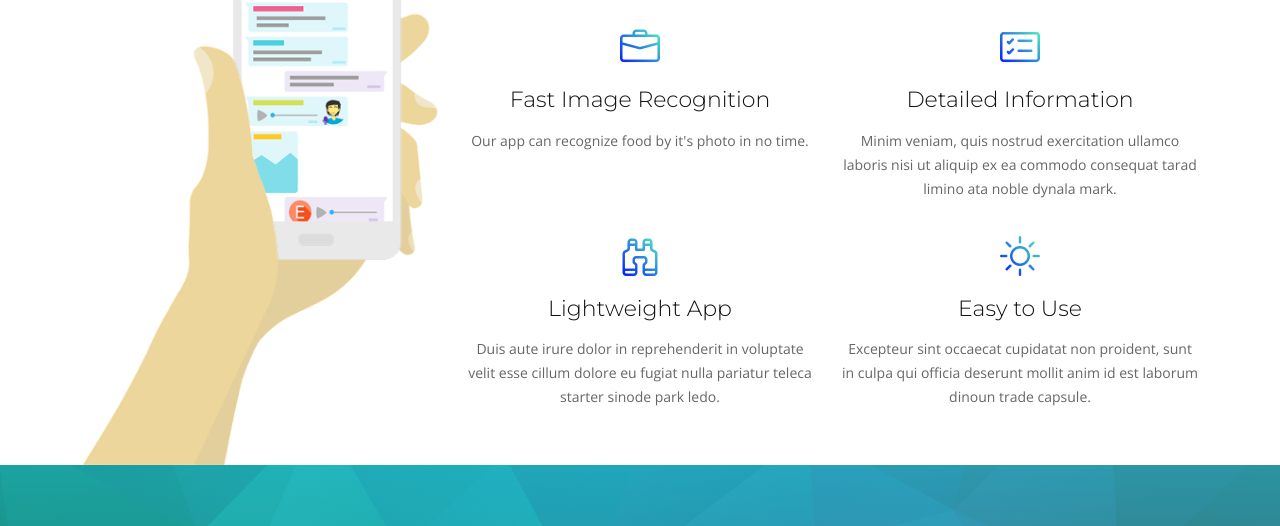
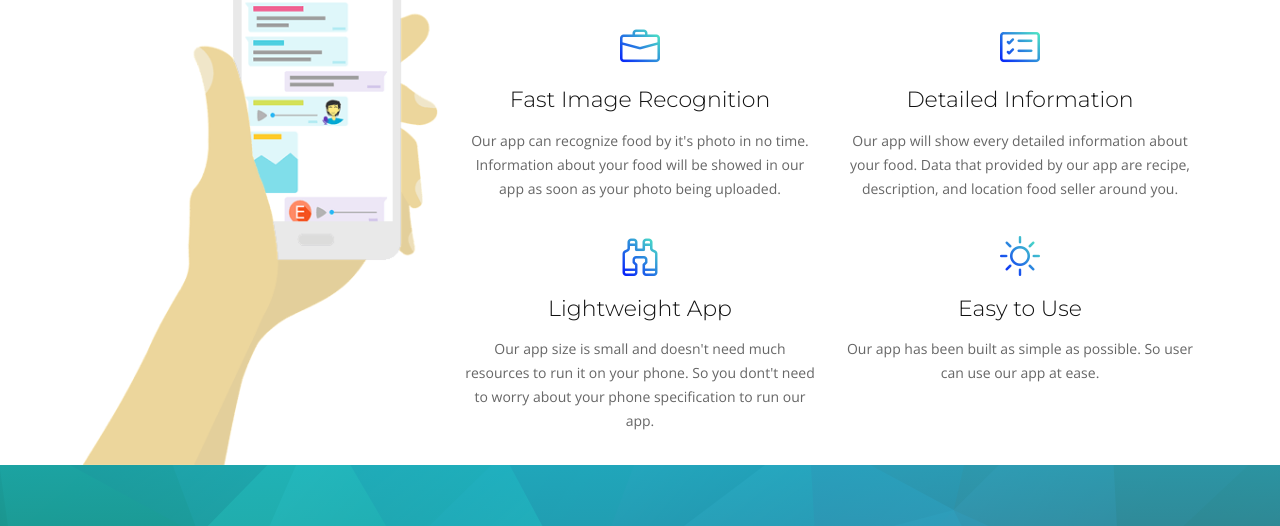
Before and after one commit to Foodictive/Foodictive-Web, a plain HTML site: page index.html in a window 1280 px wide. Shown: the part 1770-2296 px from the top of the page. Drawn offline with nearby package versions, Linux system fonts and the light colour scheme.

Commit message:
Changed the description on Product Features section

```diff
--- a/index.html
+++ b/index.html
@@ -170,22 +170,22 @@
               <div class="col-lg-6 col-md-6 box" data-aos="fade-up">
                 <div class="icon"><i class="bi bi-briefcase"></i></div>
                 <h4 class="title"><a href="">Fast Image Recognition</a></h4>
-                <p class="description">Our app can recognize food by it's photo in no time.</p>
+                <p class="description">Our app can recognize food by it's photo in no time. Information about your food will be showed in our app as soon as your photo being uploaded.</p>
               </div>
               <div class="col-lg-6 col-md-6 box" data-aos="fade-up">
                 <div class="icon"><i class="bi bi-card-checklist"></i></div>
                 <h4 class="title"><a href="">Detailed Information</a></h4>
-                <p class="description">Minim veniam, quis nostrud exercitation ullamco laboris nisi ut aliquip ex ea commodo consequat tarad limino ata noble dynala mark.</p>
+                <p class="description">Our app will show every detailed information about your food. Data that provided by our app are recipe, description, and location food seller around you.</p>
               </div>
               <div class="col-lg-6 col-md-6 box" data-aos="fade-up" dat-aos-delay="100">
                 <div class="icon"><i class="bi bi-binoculars"></i></div>
                 <h4 class="title"><a href="">Lightweight App</a></h4>
-                <p class="description">Duis aute irure dolor in reprehenderit in voluptate velit esse cillum dolore eu fugiat nulla pariatur teleca starter sinode park ledo.</p>
+                <p class="description">Our app size is small and doesn't need much resources to run it on your phone. So you dont't need to worry about your phone specification to run our app.</p>
               </div>
               <div class="col-lg-6 col-md-6 box" data-aos="fade-up" data-aos-delay="100">
                 <div class="icon"><i class="bi bi-brightness-high"></i></div>
                 <h4 class="title"><a href="">Easy to Use</a></h4>
-                <p class="description">Excepteur sint occaecat cupidatat non proident, sunt in culpa qui officia deserunt mollit anim id est laborum dinoun trade capsule.</p>
+                <p class="description">Our app has been built as simple as possible. So user can use our app at ease.</p>
               </div>
             </div>
 
```
